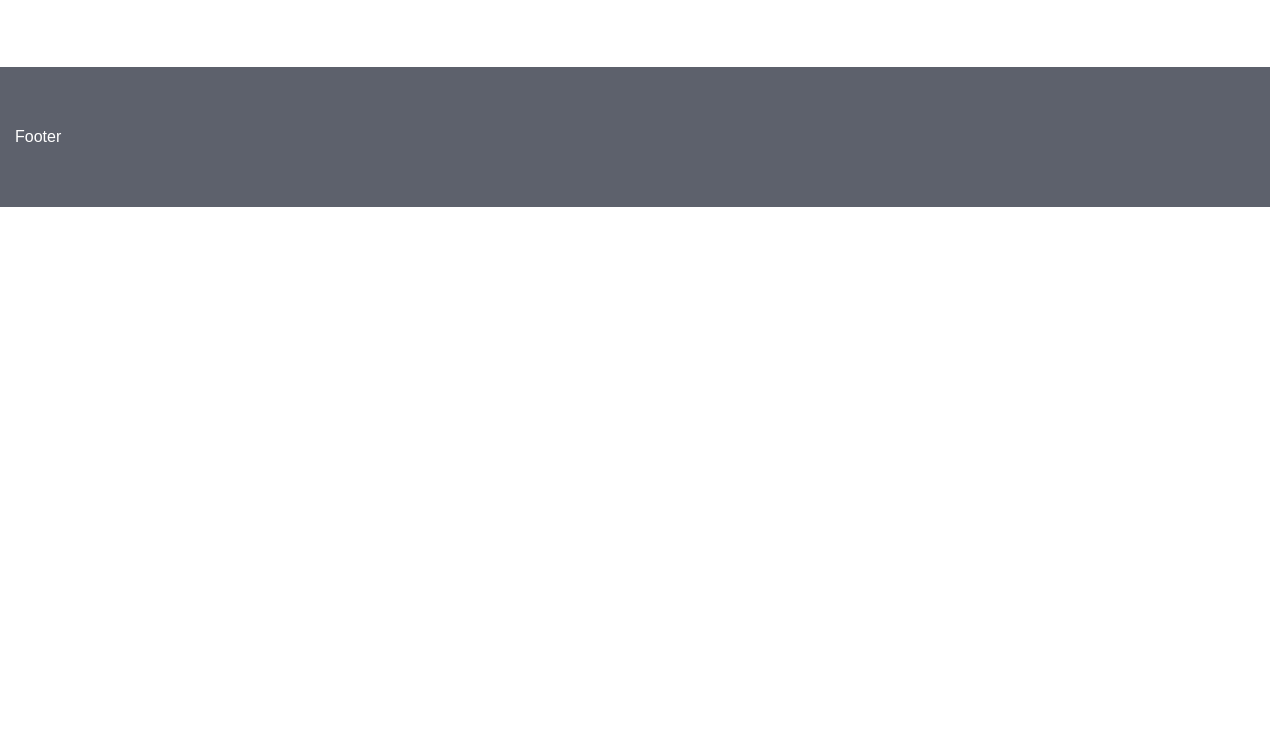
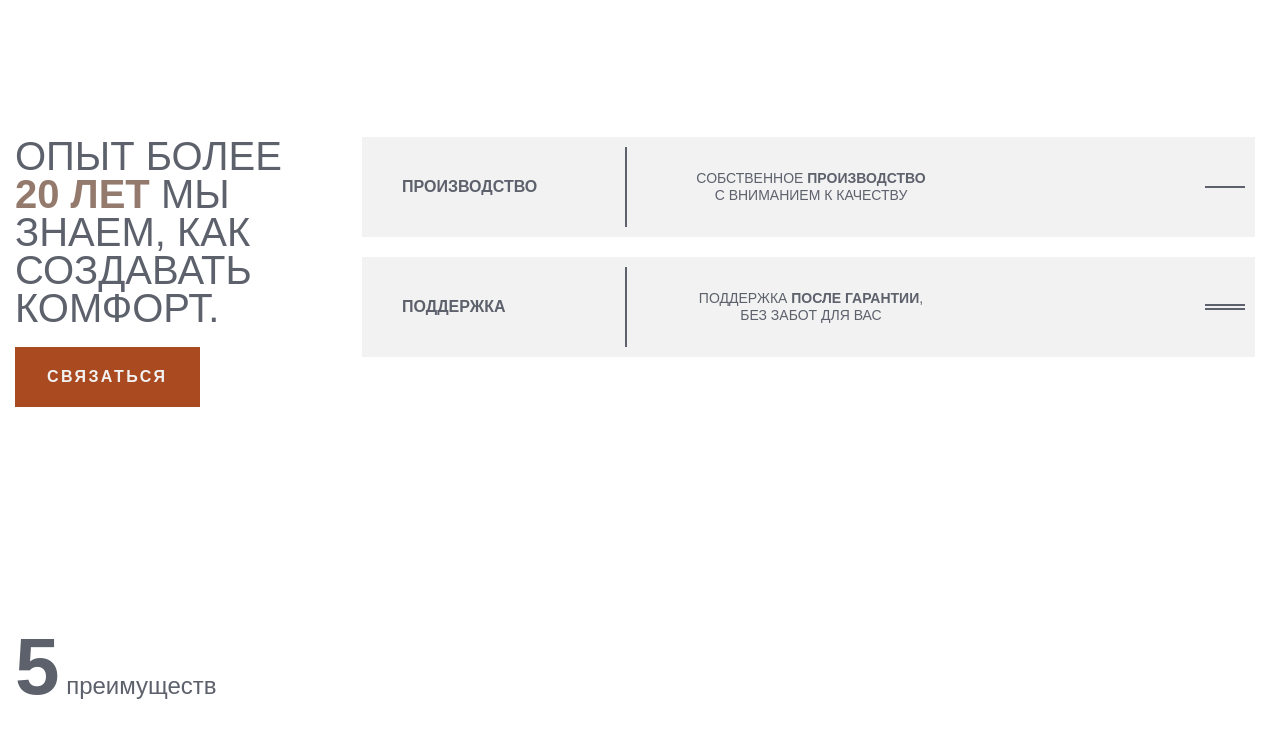
Before and after one commit to colocolov/sombrio, a website with bundled scripts: page sombrio/index.html in a window 1280 px wide. Shown: the part 1866-2600 px from the top of the page. Before the commit the page ends 2073 px from the top, so only its background shows below. Built offline with nearby package versions, Linux system fonts and the light colour scheme; a web font is replaced by a local one.

Commit message:
add sec advantage

```diff
--- a/sombrio/index.html
+++ b/sombrio/index.html
@@ -3,7 +3,7 @@
 <head>
   <meta charset="UTF-8">
   <meta http-equiv="X-UA-Compatible" content="IE=edge">
-  <meta name="viewport" content="width=device-width, initial-scale=1.0">
+  <meta name="viewport" content="width=device-width, initial-scale=1.0, maximum-scale=1.0, minimum-scale=1.0">
   <meta name="theme-color" content="#111111">
   <!-- подключение стилей -->
   <link rel="stylesheet" href="css/style.min.css?ver=1.0.0">
@@ -114,10 +114,8 @@
           <div class="heading__line"></div>
           <div class="heading__text">легкость</div>
         </div>
-
-
       </h2>
-      <a href="#" class="btn-reset btn about__btn">Связаться</a>
+      <a href="#" class="btn-reset btn btn-call about__btn">Связаться</a>
 
       <div class="about__play">
         <button id="playPauseButton" class="about__button">Watch video</button>
@@ -140,6 +138,83 @@
 
   </div><!-- /.about__container -->
 </section><!-- /.about -->
+      <section class="advantage">
+  <div class="advantage__container">
+
+    <div class="advantage__content">
+      <h2 class="heading advantage__head">
+        Опыт более <span>20 лет</span> мы знаем, как создавать комфорт.
+      </h2>
+      <a href="#" class="btn-reset btn btn-call advantage__btn">Связаться</a>
+      <div class="advantage__number">
+        <span>5</span>
+        преимуществ
+      </div>
+    </div>
+
+    <div class="advantage__wrap animated">
+      <ul class="advantage__list">
+        <li class="advantage__item from-top">
+          <div class="advantage__name">Производство</div>
+          <div class="advantage__descr">
+            <div class="advantage__text">СОБСТВЕННОЕ <span>ПРОИЗВОДСТВО</span> С&nbsp;ВНИМАНИЕМ К КАЧЕСТВУ</div>
+            <div class="advantage__divs">
+              <span></span>
+            </div>
+          </div>
+        </li>
+        <li class="advantage__item">
+          <div class="advantage__name">Поддержка</div>
+          <div class="advantage__descr">
+            <div class="advantage__text">ПОДДЕРЖКА <span>ПОСЛЕ ГАРАНТИИ</span>, <br>БЕЗ ЗАБОТ ДЛЯ ВАС</div>
+            <div class="advantage__divs">
+              <span></span>
+              <span></span>
+            </div>
+          </div>
+        </li>
+        <li class="advantage__item from-left">
+          <div class="advantage__name">Гарантия</div>
+          <div class="advantage__descr">
+            <div class="advantage__text">МАКСИМАЛЬНАЯ ГАРАНТИЯ В МОЛДОВЕ<br> <span>2 ГОДА</span></div>
+            <div class="advantage__divs">
+              <span></span>
+              <span></span>
+              <span></span>
+            </div>
+          </div>
+        </li>
+        <li class="advantage__item">
+          <div class="advantage__name">Разнообразие</div>
+          <div class="advantage__descr">
+            <div class="advantage__text">БОЛЕЕ <span>500</span> ВАРИАНТОВ - <br>ДЛЯ ВАШЕГО УНИКАЛЬНОГО ВЫБОРА</div>
+            <div class="advantage__divs">
+              <span></span>
+              <span></span>
+              <span></span>
+              <span></span>
+            </div>
+          </div>
+        </li>
+        <li class="advantage__item">
+          <div class="advantage__name">Удобство</div>
+          <div class="advantage__descr">
+            <div class="advantage__text"><span>НИКАКИХ ЛИШНИХ ПОЕЗДОК:</span> <br>ЗАМЕР, ДОГОВОР УСТАНОВКА У ВАС ДОМА
+            </div>
+            <div class="advantage__divs">
+              <span></span>
+              <span></span>
+              <span></span>
+              <span></span>
+              <span></span>
+            </div>
+          </div>
+        </li>
+      </ul>
+    </div>
+
+  </div><!-- /.advantage__container -->
+</section><!-- /.advantage -->
 
     </main>
 
--- a/src/js/main.js
+++ b/src/js/main.js
@@ -4,6 +4,7 @@ import vars from "./_vars.js";
 // мои модули
 import "./modules/nav.js";
 import "./modules/aboutVideo.js";
+import "./modules/animation.js";
 //import "./modules/dinam-adap.js";
 //import "./modules/main-slider.js";
 
--- /dev/null
+++ b/src/js/modules/animation.js
@@ -0,0 +1,75 @@
+function animateAdvantages() {
+  const items = document.querySelectorAll('.advantage__item');
+
+  items.forEach((item, index) => {
+    const delay = index * 0.3; // Задержка для каждого элемента
+    item.style.transitionDelay = `${delay}s`;
+
+    const isInViewport = (el) => {
+      const rect = el.getBoundingClientRect();
+      return rect.top < window.innerHeight * 0.8 && rect.bottom > 0;
+    };
+
+    const onScroll = () => {
+      items.forEach((item) => {
+        if (isInViewport(item)) {
+          item.classList.add('in-view');
+        } else {
+          item.classList.remove('in-view'); // Удаляем класс, если элемент выходит за пределы экрана
+        }
+      });
+    };
+
+    document.addEventListener('scroll', onScroll);
+    onScroll(); // Проверяем начальную видимость элементов
+  });
+}
+
+document.addEventListener('DOMContentLoaded', animateAdvantages);
+
+
+// анимация цифры 5
+function animateNumber() {
+  const numberElement = document.querySelector('.advantage__number span');
+
+  if (!numberElement) return; // Если элемента нет, прерываем выполнение
+
+  const animateCount = (element, start, end, duration) => {
+    const range = end - start;
+    const increment = range / (duration / 16); // ~60 FPS
+    let current = start;
+
+    const updateNumber = () => {
+      current += increment;
+      if (current >= end) {
+        current = end;
+        element.textContent = Math.round(current);
+        return; // Завершаем анимацию
+      }
+      element.textContent = Math.round(current);
+      requestAnimationFrame(updateNumber);
+    };
+
+    updateNumber();
+  };
+
+  const isInViewport = (el) => {
+    const rect = el.getBoundingClientRect();
+    return rect.top < window.innerHeight * 0.8 && rect.bottom > 0;
+  };
+
+  const onScroll = () => {
+    if (isInViewport(numberElement)) {
+      numberElement.parentElement.classList.add('in-view'); // Эффект появления
+      animateCount(numberElement, 1, 5, 1000); // Анимация от 1 до 5 за 1 секунду
+    } else {
+      numberElement.textContent = 1; // Сбрасываем число, чтобы анимация могла повториться
+    }
+  };
+
+  document.addEventListener('scroll', onScroll);
+  onScroll(); // Запуск при загрузке страницы
+}
+
+// Вызываем функцию сразу после подключения файла
+animateNumber();
--- a/src/sass/components/_btn.sass
+++ b/src/sass/components/_btn.sass
@@ -34,6 +34,13 @@
       border-radius: 3px
   &-error
     margin-top: 20px
+  &-call
+    background-color: #a94a20
+    border: 2px solid #a94a20
+    color: $grey
+    @media (any-hover: hover)
+      &:hover
+        color: #a94a20
 
 
 // стрелки слайдера
--- a/src/sass/home/_about.sass
+++ b/src/sass/home/_about.sass
@@ -16,12 +16,6 @@
     margin-bottom: 20px
 
   &__btn
-    background-color: #a94a20
-    border: 2px solid #a94a20
-    color: $grey
-    @media (any-hover: hover)
-      &:hover
-        color: #a94a20
 
   &__play
     margin: auto
--- /dev/null
+++ b/src/sass/home/_advantage.sass
@@ -0,0 +1,83 @@
+.advantage
+  padding-top: var(--sectionPaddingTop)
+  padding-bottom: var(--sectionPaddingBottom)
+
+  &__container
+    display: flex
+    gap: 40px
+
+  &__content
+    display: flex
+    flex-direction: column
+    align-items: flex-start
+    flex: 1
+  &__head
+    margin-bottom: 20px
+    span
+      font-weight: bold
+      color: $gold
+  &__btn
+  &__number
+    margin-top: auto
+    font-size: 24px
+    span
+      font-weight: bold
+      font-weight: 600
+      font-size: 80px
+      opacity: 0
+    &.in-view span
+      opacity: 1
+
+
+  &__wrap
+    width: 893px
+  &__list
+    gap: 20px
+    display: flex
+    flex-direction: column
+  &__item
+    padding: 10px
+    width: 100%
+    background-color: $grey
+    // height: 50px
+    display: flex
+    align-items: center
+    // АНИМАЦИЯ
+    opacity: 0
+    transform: translateX(-100px) // Элемент будет начинать за пределами экрана */
+    transition: opacity 0.6s ease-out, transform 0.6s ease-out // Плавное появление */
+    &.in-view
+      opacity: 1
+      transform: translateX(0) // Элемент переместится в исходное положение */
+  &__name
+    padding: 30px
+    width: 255px
+    border-right: 2px solid $graphite
+    font-weight: bold
+    text-transform: uppercase
+    // flex: 1
+
+  &__descr
+    padding-left: 20px
+    display: flex
+    align-items: center
+    justify-content: space-between
+    width: 100%
+    flex: 1
+
+  &__text
+    width: 328px
+    text-align: center
+    font-size: 14px
+    text-transform: uppercase
+    span
+      font-weight: bold
+
+  &__divs
+    display: flex
+    flex-direction: column
+    gap: 2px
+    width: 40px
+    span
+      background-color: $graphite
+      height: 2px
--- a/src/sass/style.sass
+++ b/src/sass/style.sass
@@ -33,6 +33,7 @@
 // главная страница
 @import 'home/top'
 @import 'home/about'
+@import 'home/advantage'
 
 // страница Контакты
 //@import 'contacts/contacts'
```
Also changed, not shown: sombrio/contacts.html (+1 -1 lines), sombrio/docs.html (+1 -1 lines), src/html/head.html (+1 -1 lines), src/html/index/about.html (+1 -3 lines), src/html/index/advantage.html (added, +77 -0 lines), src/index.html (+1 -0 lines), sombrio/css/style.css, sombrio/css/style.min.css, sombrio/js/main.min.js.
